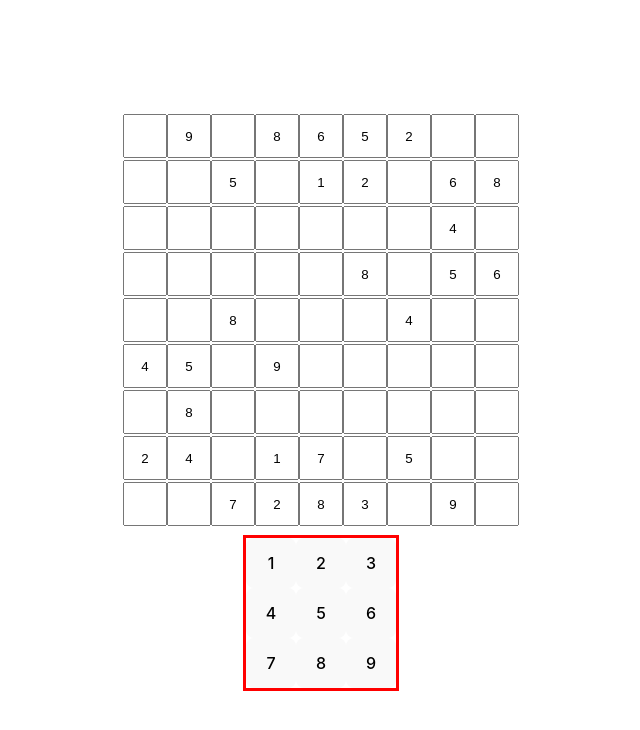
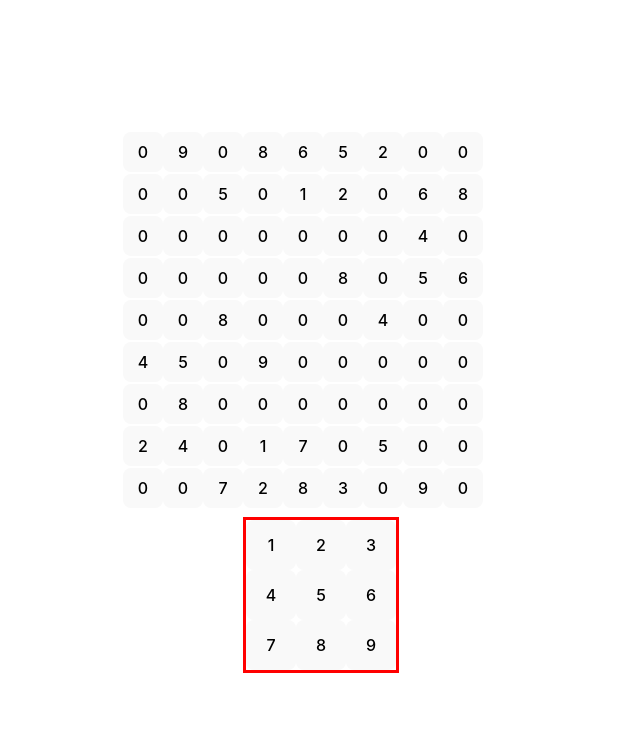
Before and after one commit to NickOsman11/SudokuSolverRevenge, a React (Vite) app in the folder sudoku/: page / in a window 1280 px wide. Shown: the top 730 px of the page, without its empty margins (319-959 px from the left). Built offline with nearby package versions, Linux system fonts and the light colour scheme.

Commit message:
Working selected square

```diff
--- a/sudoku/src/App.tsx
+++ b/sudoku/src/App.tsx
@@ -13,11 +13,18 @@ function App() {
         numbers.push(i)
     }
 
-    const puzzle = puzzles.RawSudoku[0]
+    const [selectedSquare, setSelectedSquare] = useState([-1, -1])
+    const [matrix, setMatrix] = useState(puzzles.RawSudoku[0])
+
 
     return (
         <div className="puzzle-area">
-            <Grid matrix={puzzle} numbers={numbers}/>
+            <Grid
+                matrix={matrix}
+                setMatrix={setMatrix}
+                numbers={numbers}
+                selectedSquare={selectedSquare}
+                setSelectedSquare={setSelectedSquare}/>
             <Numpad numbers={numbers} />
         </div>
     )
--- a/sudoku/src/Grid/Grid.css
+++ b/sudoku/src/Grid/Grid.css
@@ -8,3 +8,11 @@
     text-align: center;
     padding: 0
 }
+
+.grid-square.selected {
+    background-color: bisque;
+}
+
+.row {
+    height: 40px
+}
--- a/sudoku/src/Grid/Grid.tsx
+++ b/sudoku/src/Grid/Grid.tsx
@@ -1,17 +1,37 @@
 import './Grid.css'
 
-export default function Grid({matrix, numbers}: {matrix: number[][], numbers: number[]}): JSX.Element{
+export default function Grid(
+    {matrix,
+    setMatrix,
+    numbers,
+    selectedSquare,
+    setSelectedSquare}:
+    {matrix: number[][],
+    setMatrix: React.Dispatch<React.SetStateAction<number[][]>>,
+    numbers: number[],
+    selectedSquare: number[],
+    setSelectedSquare:React.Dispatch<React.SetStateAction<number[]>>}
+    ): JSX.Element{
+
+    function changeNumber(oldMatrix: number[][], ){
+
+    }
+
     return <>
         <table className='grid'>
             <tbody>
                 {numbers.map( (row) => {
-                    return <tr>
+                    return <tr className='row'>
                         {numbers.map( (col) => {
-                        return <input
-                            className="grid-square"
-                            value={matrix[row][col] === 0 ? "" : matrix[row][col]}
-                                >
-                            </input>
+                        return (
+                            <button
+                                className={
+                                    (selectedSquare[0] === row && selectedSquare[1] === col) ?
+                                    "grid-square selected" : "grid-square"}
+                                onClick={() => setSelectedSquare([row, col])}
+                            >{matrix[row][col] === 0 ? 0 : matrix[row][col]}
+                            </button>
+                        )
                     })}
                     </tr>
                 })}
```
